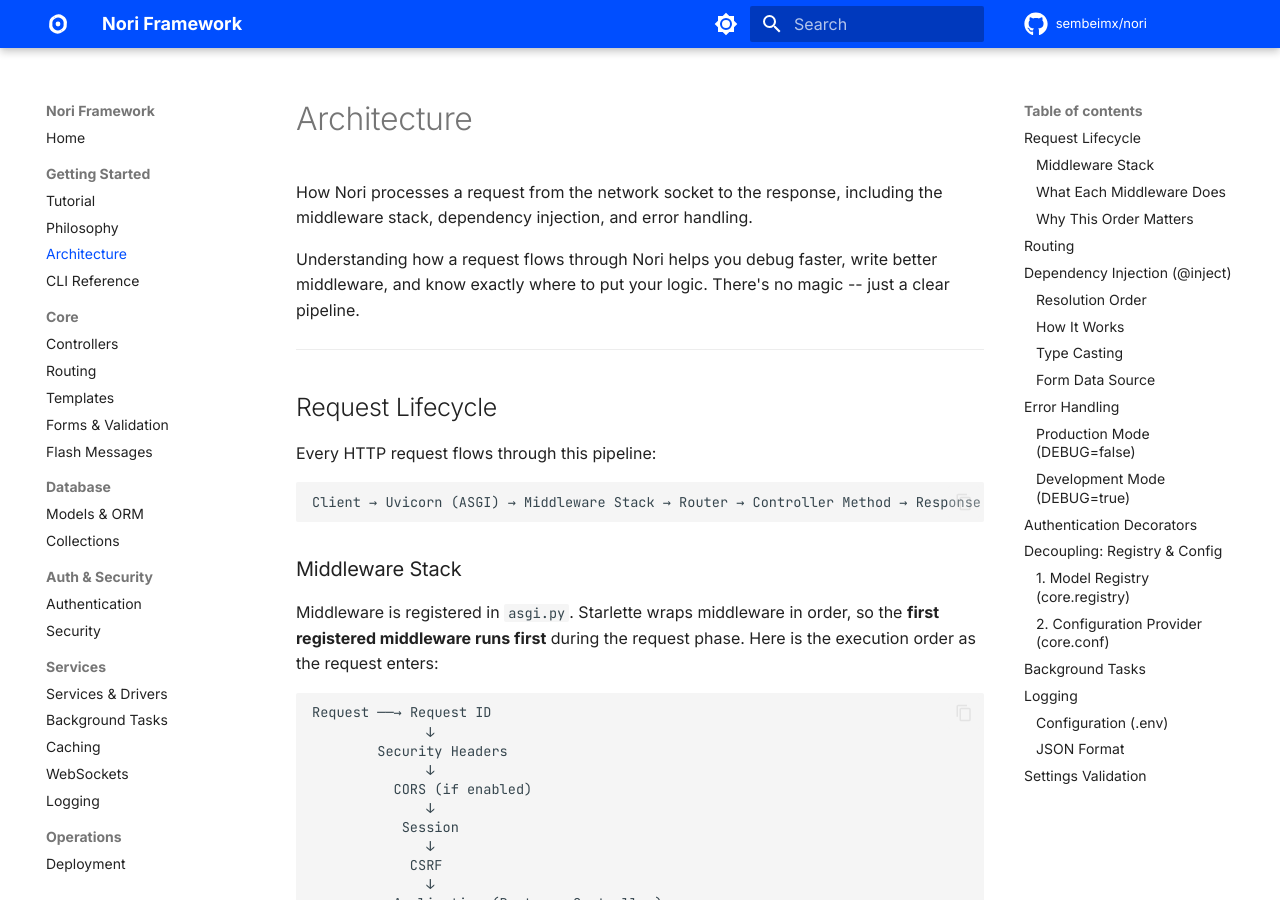
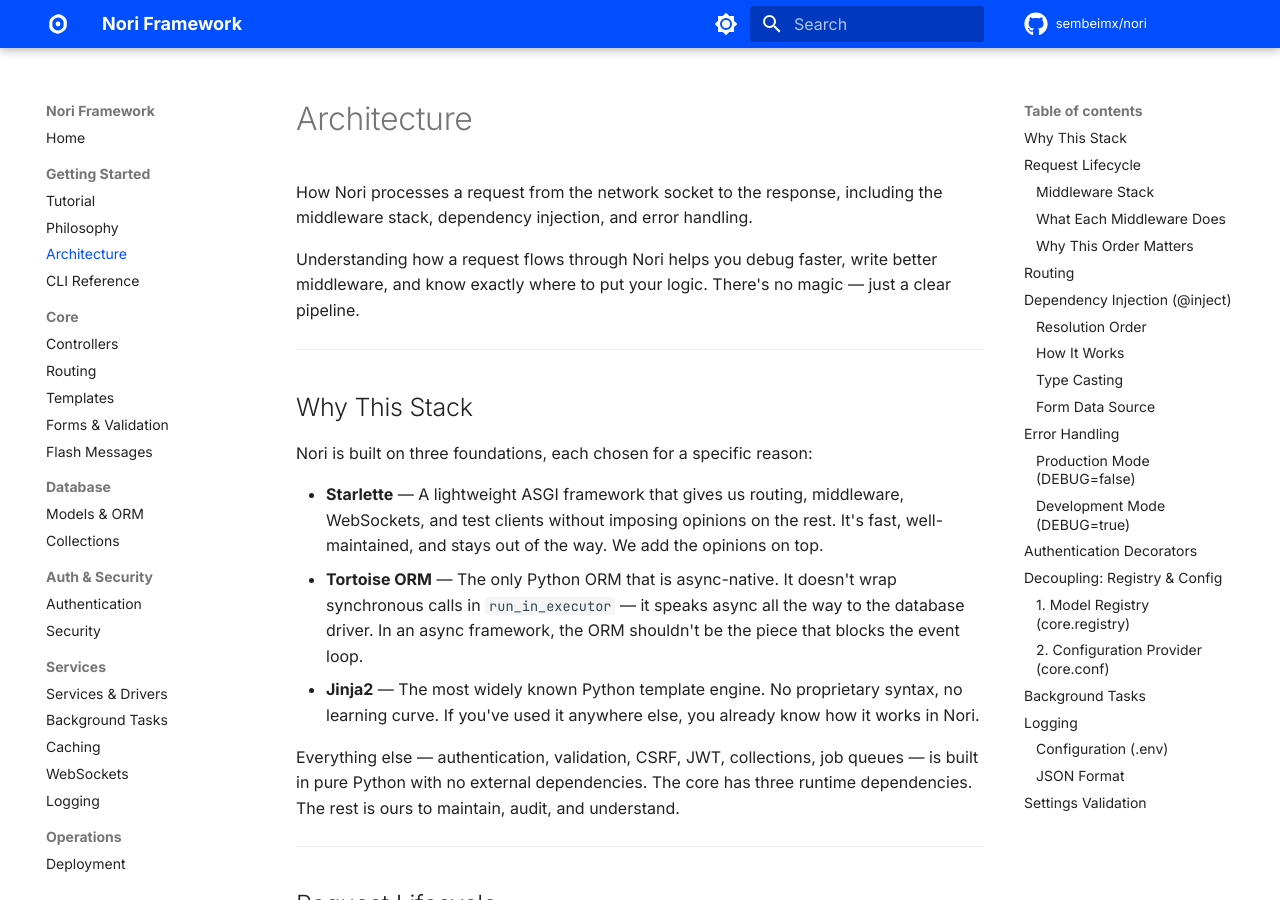
Before and after one commit to sembeimx/nori, an MkDocs documentation site: the page built from docs/architecture.md, in a window 1280 px wide and 900 px high. Built offline with MkDocs 1.6.1 and Material for MkDocs 9.7.7, drawn with Linux system fonts in a browser that asks for light colours; comment, search, counter and statistics services are not loaded; the version menu is left out.

Commit message:
docs: add "Why This Stack" section to architecture page

```diff
--- a/docs/architecture.md
+++ b/docs/architecture.md
@@ -2,7 +2,19 @@
 
 How Nori processes a request from the network socket to the response, including the middleware stack, dependency injection, and error handling.
 
-Understanding how a request flows through Nori helps you debug faster, write better middleware, and know exactly where to put your logic. There's no magic -- just a clear pipeline.
+Understanding how a request flows through Nori helps you debug faster, write better middleware, and know exactly where to put your logic. There's no magic — just a clear pipeline.
+
+---
+
+## Why This Stack
+
+Nori is built on three foundations, each chosen for a specific reason:
+
+- **Starlette** — A lightweight ASGI framework that gives us routing, middleware, WebSockets, and test clients without imposing opinions on the rest. It's fast, well-maintained, and stays out of the way. We add the opinions on top.
+- **Tortoise ORM** — The only Python ORM that is async-native. It doesn't wrap synchronous calls in `run_in_executor` — it speaks async all the way to the database driver. In an async framework, the ORM shouldn't be the piece that blocks the event loop.
+- **Jinja2** — The most widely known Python template engine. No proprietary syntax, no learning curve. If you've used it anywhere else, you already know how it works in Nori.
+
+Everything else — authentication, validation, CSRF, JWT, collections, job queues — is built in pure Python with no external dependencies. The core has three runtime dependencies. The rest is ours to maintain, audit, and understand.
 
 ---
 
```
